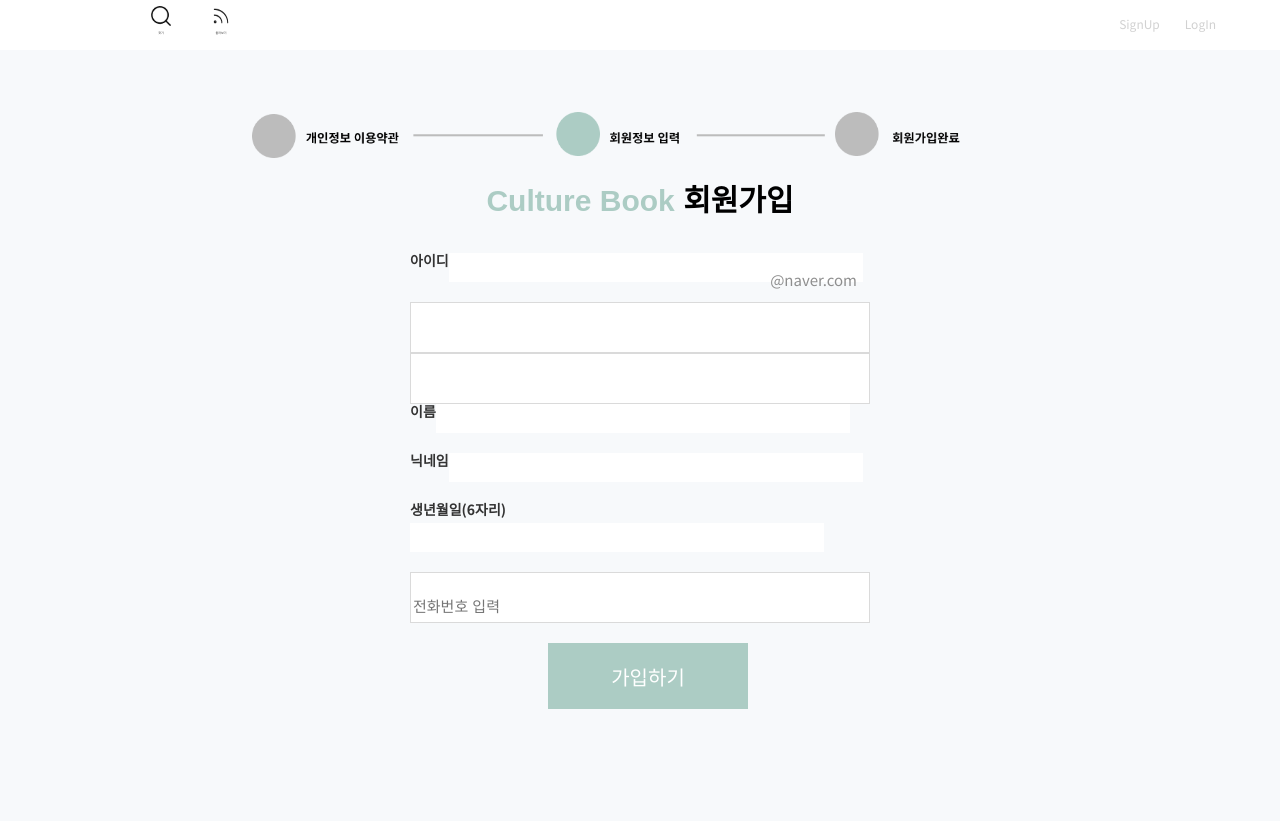
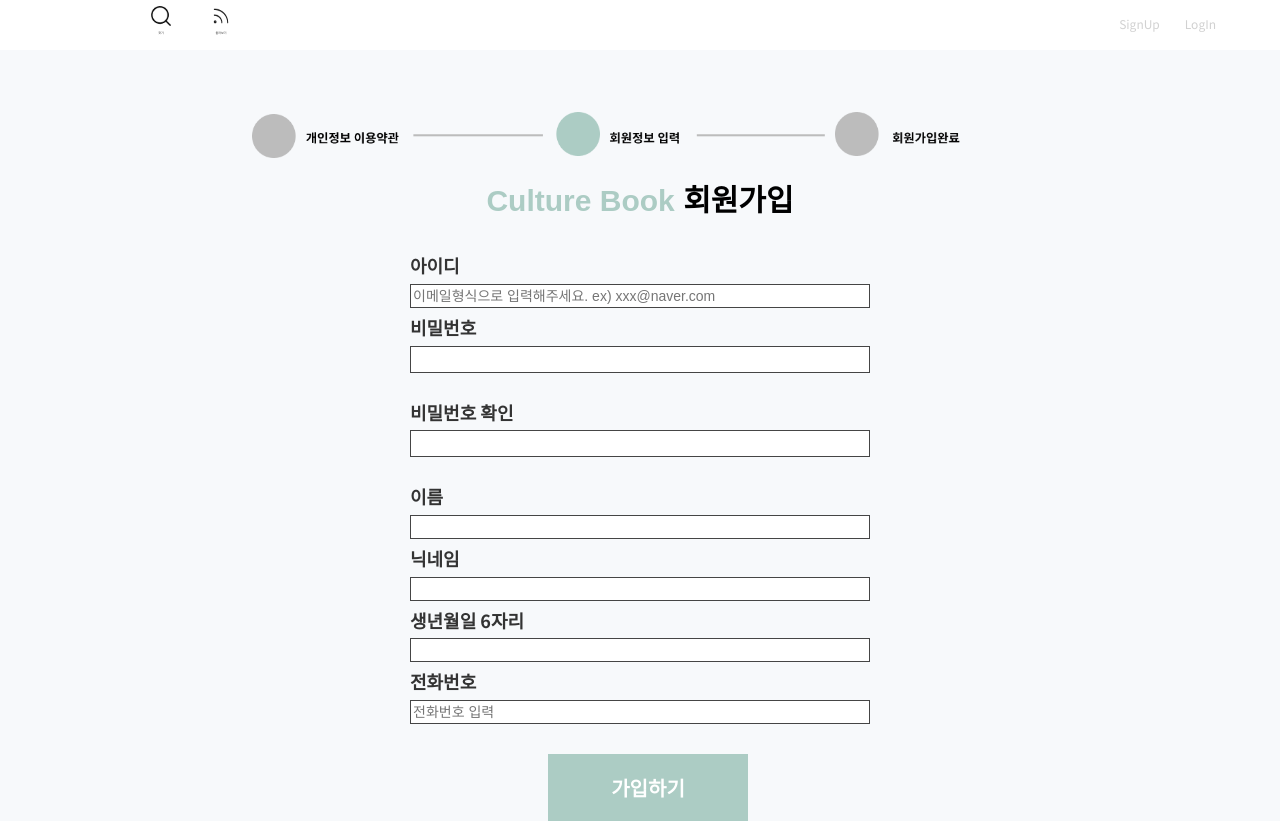
Before and after one commit to LikeLion-CAU-9th/Django-fancy-coder, a Django app: template byurak/accounts/templates/accounts_signup.html in a window 1280 px wide. Before the commit the page ends 709 px from the top, so only its background shows below. Run offline with Django 3.2, Linux system fonts and the light colour scheme; the template is opened without the code that fills it, so the values that code supplies are empty; some libraries are stand-ins or nearby versions.

Commit message:
feat : edit accounts_signup.html

```diff
--- a/byurak/accounts/static/css/signup.css
+++ b/byurak/accounts/static/css/signup.css
@@ -56,7 +56,7 @@
     position: relative;
 }
 
-.int {
+.int  {
     display: inline;
     position: relative;
     width: 90%;
@@ -64,7 +64,7 @@
     border: none;
     background: #fff;
     font-size: 15px;
-    margin-bottom: 20px;
+    margin-bottom: 20px !important;
 }
 
 input {
--- a/byurak/accounts/templates/accounts_signup.html
+++ b/byurak/accounts/templates/accounts_signup.html
@@ -9,6 +9,38 @@
     <title>회원가입 하기</title>
     <meta name="viewport" content="width=device-width, initial-scale=1.0">
     <script type="text/JavaScript" src="http://code.jquery.com/jquery-3.3.1.min.js"></script>
+
+
+    <style>
+        .int1 {
+            width : 300px;
+            border : none;
+        }
+
+        #pswd1 {
+            color : black;
+            font-size: 16px;
+        }
+
+        .join_title {
+            color : black;
+            font-size: 20px;
+            margin-left: 10px;
+
+        }
+
+        .frameInput{
+            width : 100%;
+            margin-bottom: 7px;
+            border : 1px solid #454545
+        }
+
+        .inputName {
+            font-size: 18px;
+        }
+
+
+    </style>
 </head>
 
 <body>
@@ -26,25 +58,20 @@
                 {% csrf_token %}
 
                 <div>
-                    <h3 class="join_title" style = "text-align: left;">
-                        <label for="id" style = "float: left;">아이디</label>
-                    </h3>
-
-                    <span class="box_int_id">
-                        <input type="text" id="id" class="int" maxlength="30" name="email"
-                            value="{{ form.email.value|default_if_none:'' }}">
-                        <span class="step_url">@naver.com</span>
-                    </span>
+                    <label class = "inputName">아이디</label>
+                    <br>
+                        <input type="text" id="id" class="frameInput" maxlength="30" name="email"
+                            value="{{ form.email.value|default_if_none:'' }}" placeholder="이메일형식으로 입력해주세요. ex) xxx@naver.com">
 
                     <span class="error_next_box"></span>
 
                 </div>
 
                 <div>
-                    <h3 class="join_title"><label for="pswd1" style = "float: left;">비밀번호</label></h3>
-                    <span class="box int_pass">
-                        <input type="password" id="pswd1" class="int" maxlength="30" name="password1"
-                            value="{{form.password.value|default_if_none:'' }}" style = "margin-bottom: 10px;">
+                    <label class = "inputName"> 비밀번호 </label> <br>
+                    <span>
+                        <input type="password" id="pswd1" class="frameInput" maxlength="30" name="password1"
+                            value="{{form.password.value|default_if_none:'' }}" >
                         <span id="alertTxt">사용불가</span>
                         <img src="" id="pwsd1_img1" class="pswd">
                     </span>
@@ -52,37 +79,37 @@
                 </div>
 
                 <div>
-                    <h3 class="join_title"> <label for="pswd1" style = "float: left;">비밀번호 확인</label></h3>
-                    <span class="box int_pass">
-                        <input type="password" id="pswd1" class="int" maxlength="30" name="password2"
-                            value="{{form.password.value|default_if_none:'' }}" style = "margin-bottom: 20px;">
-                        <span id="alertTxt">사용불가</span>
+                    <label for="pswd1" class = "inputName">비밀번호 확인</label><br>
+
+                        <input type="password" id="pswd1" class="frameInput" maxlength="30" name="password2"
+                            value="{{form.password.value|default_if_none:'' }}">
                         <img src="" id="pwsd1_img1" class="pswd">
-                    </span>
+
                     <span class="error_next_box"></span>
                 </div>
 
                 <div>
-                    <h3 class="join_title"><label for="name" style = "float: left;">이름</label></h3>
+
                     <span class="box_int_name">
-                        <input type="text" id="name" class="int" maxlength="20" name="name"
+                        <label class = "inputName">이름</label><br>
+                        <input type="text" id="name" class="frameInput" maxlength="20" name="name"
                             value="{{form.name.value|default_if_none:'' }}">
                     </span>
                     <span class='error_next_box'></span>
                 </div>
 
                 <div>
-                    <h3 class="join_title"><label for="name" style = "float: left;">닉네임</label></h3>
                     <span class="box_int_name">
-                        <input type="text" id="name" class="int" maxlength="20" name="nickname"
+                        <label class = "inputName">닉네임</label><br>
+                        <input type="text" id="name" class="frameInput" maxlength="20" name="nickname"
                             value="{{form.nickname.value|default_if_none:'' }}">
                     </span>
                     <span class='error_next_box'></span>
                 </div>
                 <div>
-                    <h3 class="join_title"><label for="name" style = "float: left;">생년월일(6자리)</label></h3>
                     <span class="box_int_name">
-                        <input type="text" id="name" class="int" maxlength="20" name="birth_day"
+                        <label class = "inputName">생년월일 6자리</label>
+                        <input type="text" id="name" class="frameInput" maxlength="20" name="birth_day"
                             value="{{form.birth_day.value|default_if_none:'' }}">
                     </span>
                     <span class='error_next_box'></span>
@@ -128,18 +155,18 @@
             </div> -->
 
                 <div>
-                    <h3 class="join_title"><label for="phoneNo" style="float :left">휴대전화 </label></h3>
-                    <span class="box int_mobile">
-                        <input type="tel" id="mobile" class="int" maxlength="16" placeholder="전화번호 입력"
-                            name="phone_number" value="{{form.phone_number.value|default_if_none:'' }}" style = "margin-bottom: 10px;">
-                    </span>
+                    <label class = "inputName"> 전화번호 </label> <br>
+
+                        <input type="tel" id="mobileNumber" maxlength="16" placeholder="전화번호 입력"
+                            name="phone_number" value="{{form.phone_number.value|default_if_none:'' }}" style = "margin-bottom: 10px;" class="frameInput">
+
                     <span class="error_next_box"></span>
                 </div>
                 <br>
 
                 <div class="btn_area">
                     <button type="submit" style = "background-color: #ACCCC4; margin-left: 30%;">
-                        <span>가입하기</span>
+                        <span style = "font-weight: 700;">가입하기</span>
                     </button>
                 </div>
 
```
